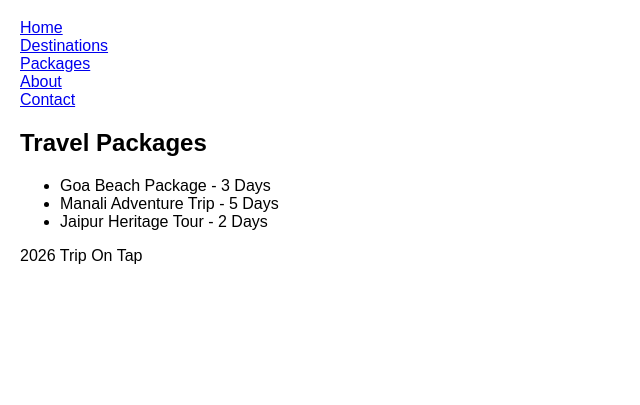
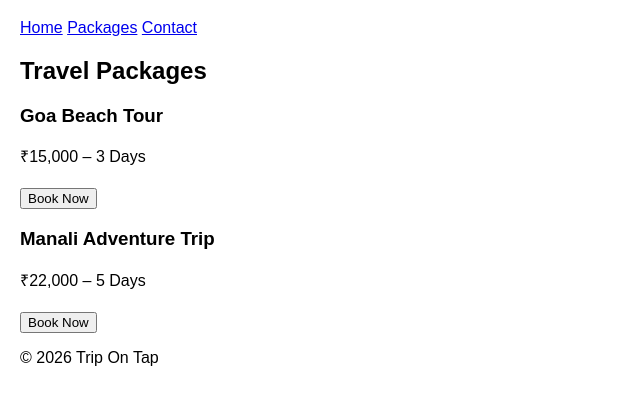
Before and after one commit to jaydip679/trip-on-tap, a plain HTML site: page packages.html in a window 1280 px wide. Shown: the part 81-486 px from the top of the page, without its empty margins (0-640 px from the left). Drawn offline with Linux system fonts and the light colour scheme.

Commit message:
Add packages page with booking buttons

```diff
--- a/packages.html
+++ b/packages.html
@@ -1,36 +1,40 @@
 <!DOCTYPE html>
-<html lang="en">
+<html>
 <head>
-    <meta charset="UTF-8">
-    <title>Trip On Tap | Packages</title>
+    <title>Packages</title>
     <link rel="stylesheet" href="css/style.css">
 </head>
 <body>
 
-<header>
+<header class="navbar">
     <h1>Trip On Tap</h1>
     <nav>
-        <a href="index.html">Home</a> <br>
-        <a href="destinations.html">Destinations</a> <br>
-        <a href="packages.html">Packages</a> <br>
-        <a href="about.html">About</a> <br>
-        <a href="contact.html">Contact</a> <br>
+        <a href="index.html">Home</a>
+        <a href="packages.html">Packages</a>
+        <a href="contact.html">Contact</a>
     </nav>
 </header>
 
 <main>
     <h2>Travel Packages</h2>
-    <ul>
-        <li>Goa Beach Package - 3 Days</li>
-        <li>Manali Adventure Trip - 5 Days</li>
-        <li>Jaipur Heritage Tour - 2 Days</li>
-    </ul>
+
+    <div class="package" data-package="Goa Beach Tour">
+        <h3>Goa Beach Tour</h3>
+        <p>₹15,000 – 3 Days</p>
+        <button class="selectPackage">Book Now</button>
+    </div>
+
+    <div class="package" data-package="Manali Adventure Trip">
+        <h3>Manali Adventure Trip</h3>
+        <p>₹22,000 – 5 Days</p>
+        <button class="selectPackage">Book Now</button>
+    </div>
 </main>
 
 <footer>
-    <p>2026 Trip On Tap</p>
+    <p>© 2026 Trip On Tap</p>
 </footer>
 
-<script src="js/script.js"></script>
+<script src="js/main.js"></script>
 </body>
 </html>
```
